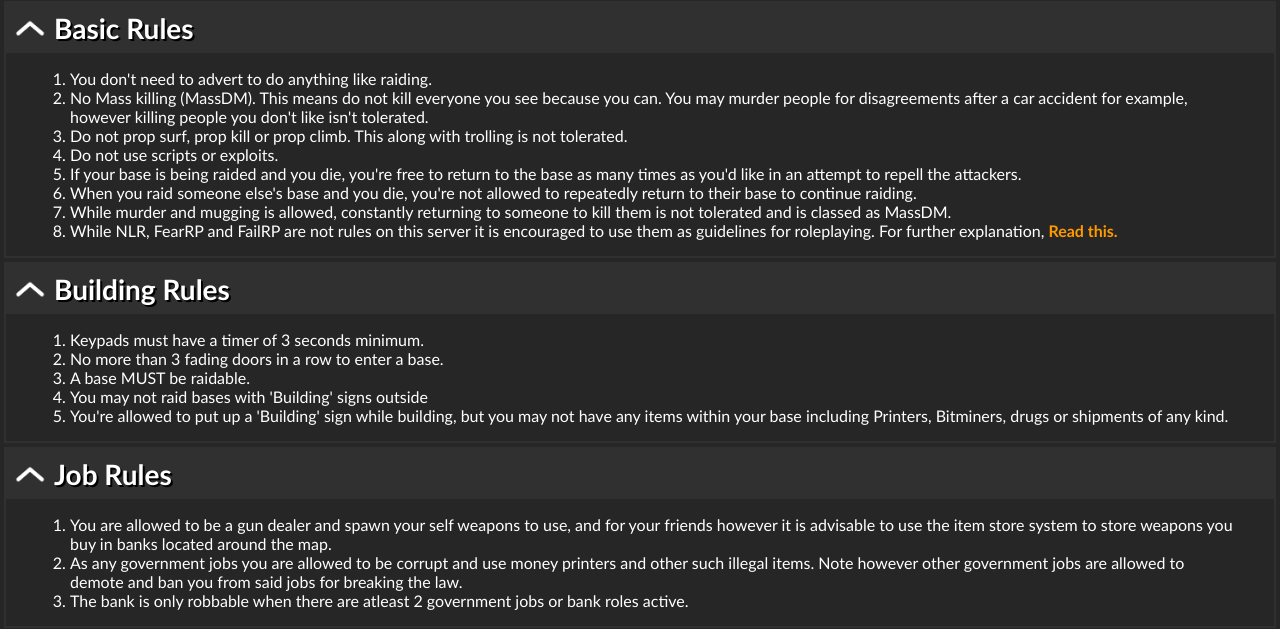
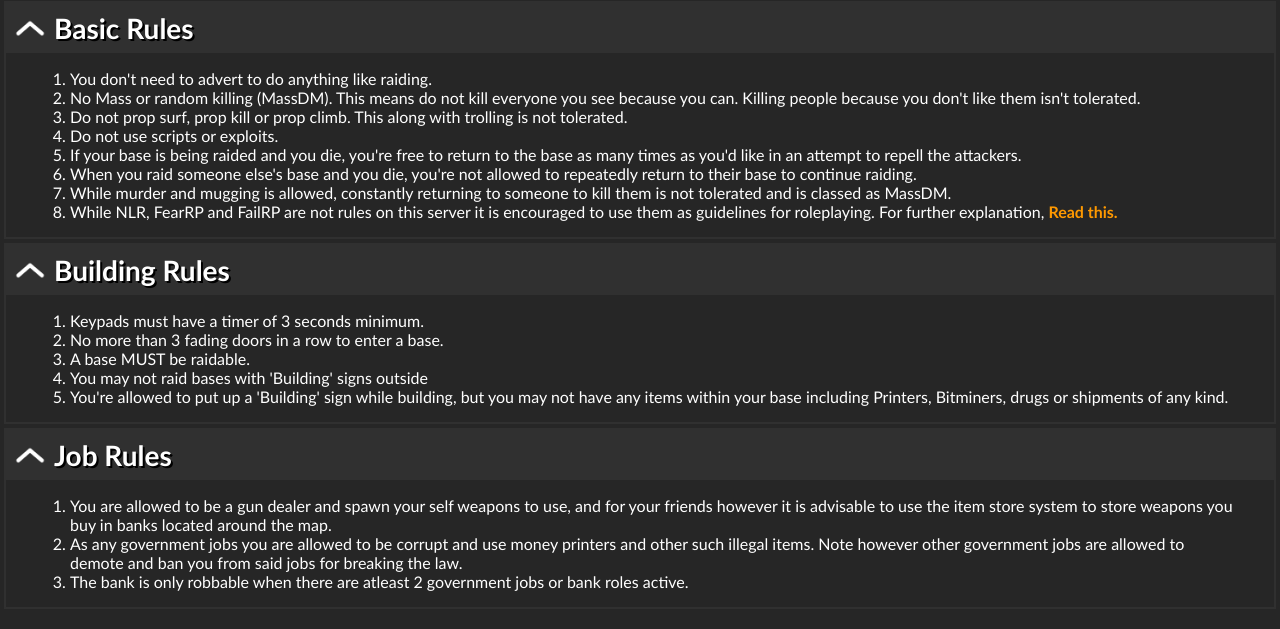
Before and after one commit to Jophes/hjmotd, a plain HTML site: page index.html in a window 1280 px wide. Shown: the part 136-765 px from the top of the page. Drawn offline with Linux system fonts and the light colour scheme.

Commit message:
Update index.html

```diff
--- a/index.html
+++ b/index.html
@@ -24,7 +24,7 @@
                             <ol>
 
                                 <li>You don't need to advert to do anything like raiding.</li>
-                                <li>No Mass killing (MassDM). This means do not kill everyone you see because you can. You may murder people for disagreements after a car accident for example, however killing people you don't like isn't tolerated.</li>
+                                <li>No Mass or random killing (MassDM). This means do not kill everyone you see because you can. Killing people because you don't like them isn't tolerated.</li>
                                 <li>Do not prop surf, prop kill or prop climb. This along with trolling is not tolerated.</li>
                                 <li>Do not use scripts or exploits.</li>
                                 <li>If your base is being raided and you die, you're free to return to the base as many times as you'd like in an attempt to repell the attackers.</li>
```
